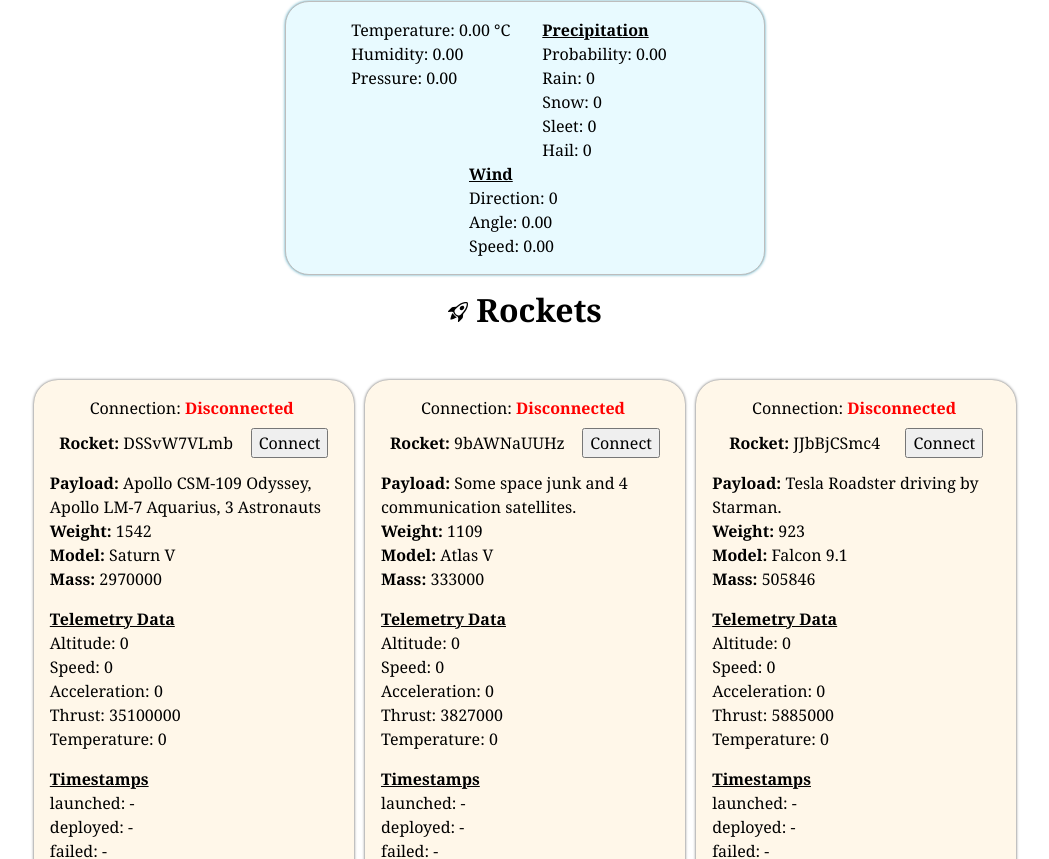
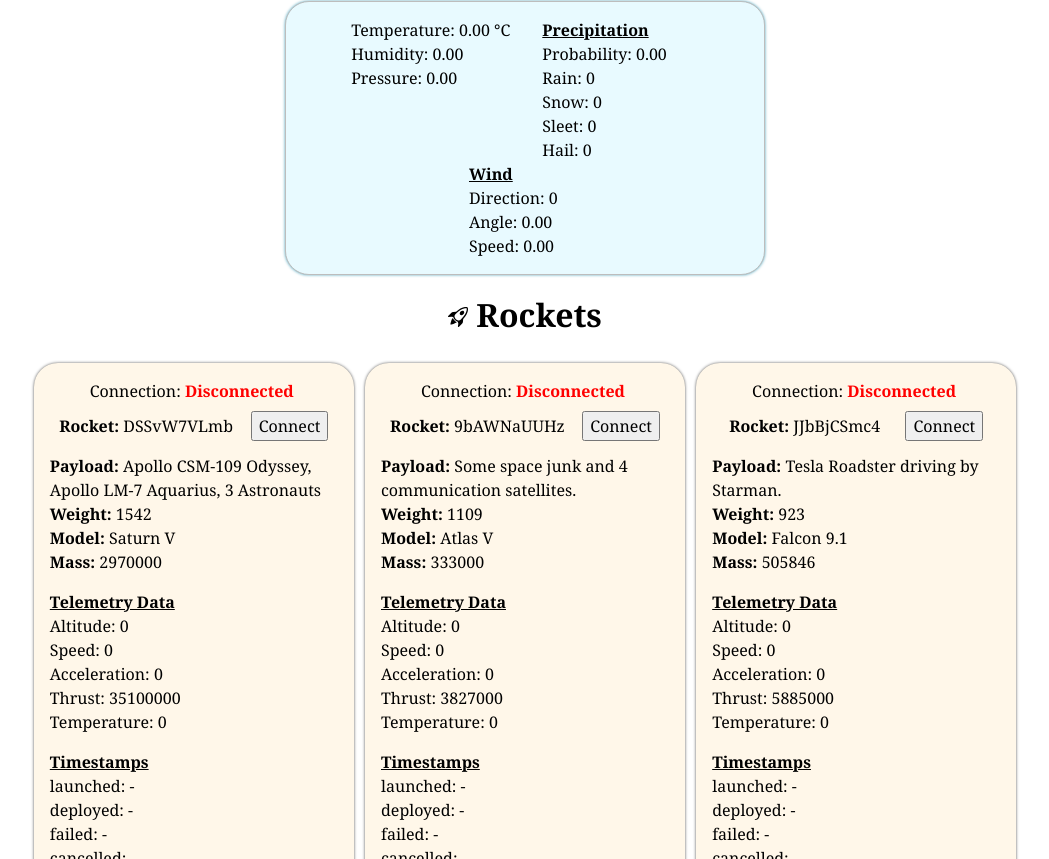
Before and after one commit to shtanriverdi/rocket-telemetry-system, a React (Vite) app in the folder frontend/rocket-telemetry-system-frontend/: page / in a window 1280 px wide. Shown: the part 241-1100 px from the top of the page, without its empty margins (115-1164 px from the left). Built offline with nearby package versions, Linux system fonts and the light colour scheme; no server answers.

Commit message:
Modal fix

```diff
--- a/frontend/rocket-telemetry-system-frontend/src/view/rockets/Rockets.jsx
+++ b/frontend/rocket-telemetry-system-frontend/src/view/rockets/Rockets.jsx
@@ -55,11 +55,11 @@ export default function Rockets() {
 
   return (
     <>
-      <div className="flex-container m">
+      <div className="flex-container m-t">
         <RocketIcon />
         <h1>&nbsp;Rockets</h1>
       </div>
-      <div className="grid-list m m-bxxl">{rocketsListItems}</div>
+      <div className="grid-list m-bxxxl">{rocketsListItems}</div>
     </>
   );
 }
```
